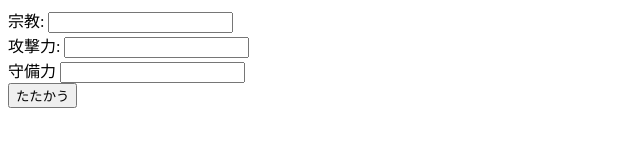
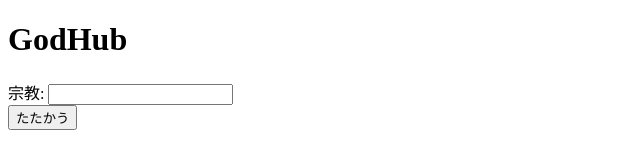
Before and after one commit to tyokinuhata/godhub, a website: page index.html in a window 1280 px wide. Shown: the whole page, without its empty margins (0-640 px from the left). Drawn offline with nearby package versions, Linux system fonts and the light colour scheme.

Commit message:
Modify app & index

```diff
--- a/app.js
+++ b/app.js
@@ -4,7 +4,7 @@ const io = require('socket.io')()
 const app = express()
 
 app.get('/', (req, res) => {
-  res.send('hello, world!')
+  res.sendFile(__dirname + '/index.html')
 })
 
 app.listen(8080, () => {
--- a/index.html
+++ b/index.html
@@ -2,25 +2,26 @@
 <html lang="ja">
   <head>
     <meta charset="UTF-8">
-    <title>Client</title>
+    <title>GodHub</title>
     <script src="/socket.io/socket.io.js"></script>
   </head>
   <body>
+    <h1>GodHub</h1>
     <form>
       <div>
         <label>宗教: </label>
         <input type="text">
       </div>
 
-      <div>
-        <label>攻撃力: </label>
-        <input type="number">
-      </div>
+      <!--<div>-->
+        <!--<label>攻撃力: </label>-->
+        <!--<input type="number">-->
+      <!--</div>-->
 
-      <div>
-        <label>守備力</label>
-        <input type="number">
-      </div>
+      <!--<div>-->
+        <!--<label>守備力</label>-->
+        <!--<input type="number">-->
+      <!--</div>-->
 
       <button>たたかう</button>
     </form>
```
